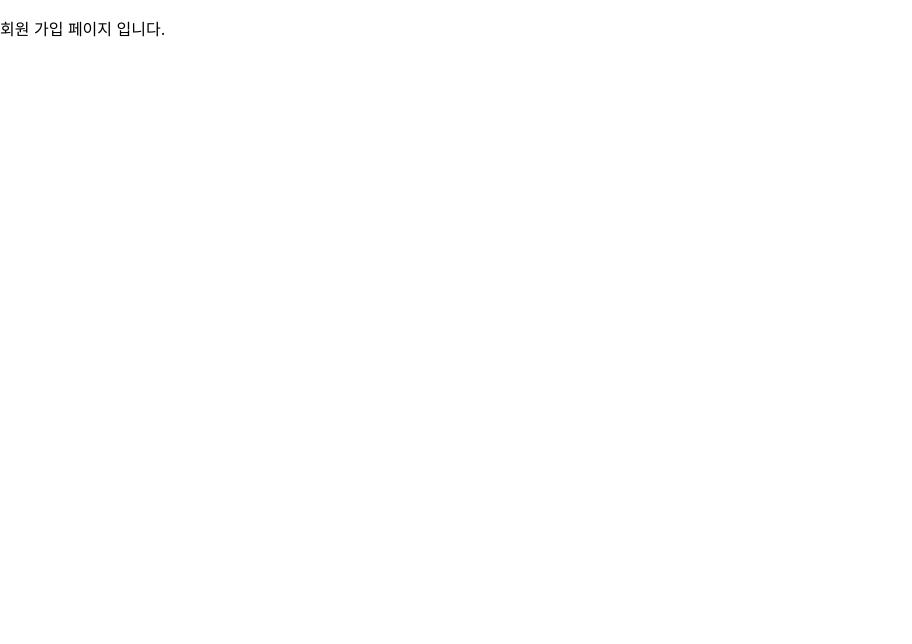
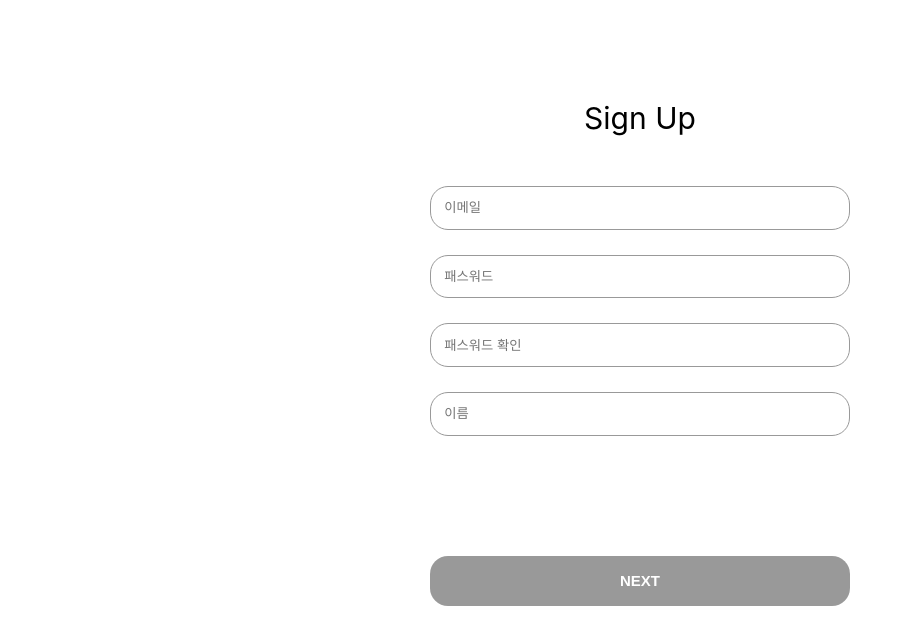
Before and after one commit to jks2024/react-real-prj-240114, a React (Create React App) app: page /Signup in a window 1280 px wide. Shown: the top 644 px of the page, without its empty margins (0-912 px from the left). Built offline with nearby package versions, Linux system fonts and the light colour scheme.

Commit message:
1월14일수업

```diff
--- a/src/api/AxiosApi.js
+++ b/src/api/AxiosApi.js
@@ -10,7 +10,19 @@ const AxiosApi = {
     };
     return await axios.post(EZEN_DOMAIN + "/auth/login", login);
   },
+  // 회원 가입 여부 확인
+  memberRegCheck: async (email) => {
+    return await axios.get(EZEN_DOMAIN + `/auth/exists/${email}`);
+  },
   // 회원 가입
+  memberReg: async (email, pwd, name) => {
+    const member = {
+      email: email,
+      pwd: pwd,
+      name: name,
+    };
+    return await axios.post(EZEN_DOMAIN + "/auth/signup", member);
+  },
 };
 
 export default AxiosApi;
--- /dev/null
+++ b/src/component/Modal.js
@@ -0,0 +1,118 @@
+import React from "react";
+import styled from "styled-components";
+
+const ModalStyle = styled.div`
+  .modal {
+    display: none;
+    position: fixed;
+    top: 0;
+    right: 0;
+    bottom: 0;
+    left: 0;
+    z-index: 99;
+    background-color: rgba(0, 0, 0, 0.6);
+  }
+
+  .openModal {
+    display: flex;
+    align-items: center;
+    /* 팝업이 열릴때 스르륵 열리는 효과 */
+    animation: modal-bg-show 0.8s;
+  }
+
+  section {
+    width: 90%;
+    max-width: 450px;
+    margin: 0 auto;
+    border-radius: 0.3rem;
+    background-color: #fff;
+    /* 팝업이 열릴때 스르륵 열리는 효과 */
+    animation: modal-show 0.3s;
+    overflow: hidden;
+    header {
+      position: relative;
+      padding: 16px 64px 16px 16px;
+      background-color: #f1f1f1;
+      font-weight: 700;
+      button {
+        position: absolute;
+        top: 15px;
+        right: 15px;
+        width: 30px;
+        font-size: 21px;
+        font-weight: 700;
+        text-align: center;
+        color: #999;
+        background-color: transparent;
+      }
+    }
+    main {
+      padding: 16px;
+      border-bottom: 1px solid #dee2e6;
+      border-top: 1px solid #dee2e6;
+    }
+    footer {
+      padding: 12px 16px;
+      text-align: right;
+      button {
+        padding: 6px 12px;
+        color: #fff;
+        background-color: #6c757d;
+        border-radius: 5px;
+        font-size: 13px;
+      }
+    }
+  }
+
+  @keyframes modal-show {
+    from {
+      opacity: 0;
+      margin-top: -50px;
+    }
+    to {
+      opacity: 1;
+      margin-top: 0;
+    }
+  }
+  @keyframes modal-bg-show {
+    from {
+      opacity: 0;
+    }
+    to {
+      opacity: 1;
+    }
+  }
+`;
+
+const Button = styled.button`
+  outline: none;
+  cursor: pointer;
+  margin-right: 10px;
+  border: 0;
+  width: 60px;
+`;
+
+const Modal = (props) => {
+  const { open, confirm, close, type, header, children } = props;
+
+  return (
+    <ModalStyle>
+      <div className={open ? "openModal modal" : "modal"}>
+        {open && (
+          <section>
+            <header>
+              {header}
+              <button onClick={close}>&times;</button>
+            </header>
+            <main>{children}</main>
+            <footer>
+              {type && <Button onClick={confirm}>확인</Button>}
+              <Button onClick={close}>취소</Button>
+            </footer>
+          </section>
+        )}
+      </div>
+    </ModalStyle>
+  );
+};
+export default Modal;
--- a/src/pages/signup/Login.js
+++ b/src/pages/signup/Login.js
@@ -76,13 +76,6 @@ const Login = () => {
           <Button disabled>SIGN IN</Button>
         )}
       </Items>
-
-      <div className="footer">
-        <p>
-          저작권 ©<span style={{ fontWeight: "bold" }}>KyungSoo. Jeong</span>{" "}
-          에게 모든 권한이 있습니다.
-        </p>
-      </div>
     </Container>
   );
 };
--- a/src/pages/signup/Signup.js
+++ b/src/pages/signup/Signup.js
@@ -1,8 +1,186 @@
+import React, { useState } from "react";
+import { useNavigate } from "react-router-dom";
+import AxiosApi from "../../api/AxiosApi";
+import Input from "../../component/Input";
+import Button from "../../component/Button";
+import { Container, Items } from "../../component/LoginComponent";
+import Modal from "../../component/Modal";
+// 이메일 입력시 서버와 통신해서 가입된 이메일인지 실시간 확인 하기
+// 모달 박스는 우선 넣지 말고 alert 팝업으로 띄우고 가능하면 추가하기
+
 const Signup = () => {
+  const navigate = useNavigate();
+  // 키보드 입력
+  const [inputPw, setInputPw] = useState("");
+  const [inputConPw, setInputConPw] = useState("");
+  const [inputName, setInputName] = useState("");
+  const [inputEmail, setInputEmail] = useState("");
+
+  // 오류 메시지
+  const [pwMessage, setPwMessage] = useState("");
+  const [conPwMessage, setConPwMessage] = useState("");
+  const [mailMessage, setMailMessage] = useState("");
+
+  // 유효성 검사
+  const [isMail, setIsMail] = useState(false);
+  const [isPw, setIsPw] = useState(false);
+  const [isConPw, setIsConPw] = useState(false);
+  const [isName, setIsName] = useState(false);
+
+  // 모달 팝업
+  const [modalOpen, setModalOpen] = useState(false);
+  const [modalText, setModalText] = useState("중복된 아이디 입니다.");
+  const closeModal = () => setModalOpen(false);
+
+  const onChangeMail = (e) => {
+    setInputEmail(e.target.value);
+    const emailRegex = /^[a-zA-Z0-9._-]+@[a-zA-Z0-9.-]+\.[a-zA-Z]{2,4}$/;
+    if (!emailRegex.test(e.target.value)) {
+      setMailMessage("이메일 형식이 올바르지 않습니다.");
+      setIsMail(false);
+    } else {
+      setMailMessage("올바른 형식 입니다.");
+      setIsMail(true);
+      memberRegCheck(e.target.value);
+    }
+  };
+  const onChangePw = (e) => {
+    //const passwordRegex = /^(?=.*[a-zA-Z])(?=.*[!@#$%^*+=-])(?=.*[0-9]).{8,25}$/
+    const passwordRegex = /^(?=.*[a-zA-Z])(?=.*[0-9]).{8,25}$/;
+    const passwordCurrent = e.target.value;
+    setInputPw(passwordCurrent);
+    if (!passwordRegex.test(passwordCurrent)) {
+      setPwMessage("숫자+영문자 조합으로 8자리 이상 입력해주세요!");
+      setIsPw(false);
+    } else {
+      setPwMessage("안전한 비밀번호에요 : )");
+      setIsPw(true);
+    }
+  };
+  const onChangeConPw = (e) => {
+    const passwordCurrent = e.target.value;
+    setInputConPw(passwordCurrent);
+    if (passwordCurrent !== inputPw) {
+      setConPwMessage("비밀 번호가 일치하지 않습니다.");
+      setIsConPw(false);
+    } else {
+      setConPwMessage("비밀 번호가 일치 합니다. )");
+      setIsConPw(true);
+    }
+  };
+  const onChangeName = (e) => {
+    setInputName(e.target.value);
+    setIsName(true);
+  };
+  // 회원 가입 여부 확인
+  const memberRegCheck = async (email) => {
+    try {
+      const resp = await AxiosApi.memberRegCheck(email);
+      console.log("가입 가능 여부 확인 : ", resp.data);
+
+      if (resp.data) {
+        setMailMessage("사용 가능한 이메일 입니다.");
+        setIsMail(true);
+      } else {
+        setMailMessage("중복된 이메일 입니다.");
+        setIsMail(false);
+      }
+    } catch (error) {
+      console.log(error);
+    }
+  };
+  const onClickLogin = async () => {
+    try {
+      const memberReg = await AxiosApi.memberReg(
+        inputEmail,
+        inputPw,
+        inputName
+      );
+      console.log(memberReg.data);
+      if (memberReg.data) {
+        navigate("/");
+      } else {
+        setModalOpen(true);
+        setModalText("회원 가입에 실패 했습니다.");
+      }
+    } catch (e) {
+      console.log(e);
+      setModalOpen(true);
+      setModalText("회원 가입에 실패 했습니다.");
+    }
+  };
+
   return (
-    <>
-      <p>회원 가입 페이지 입니다.</p>
-    </>
+    <Container>
+      <Items className="sign">
+        <span>Sign Up</span>
+      </Items>
+
+      <Items className="item2">
+        <Input
+          type="email"
+          placeholder="이메일"
+          value={inputEmail}
+          onChange={onChangeMail}
+        />
+      </Items>
+      <Items className="hint">
+        {inputEmail.length > 0 && (
+          <span className={`${isMail ? "success" : "error"}`}>
+            {mailMessage}
+          </span>
+        )}
+      </Items>
+      <Items className="item2">
+        <Input
+          type="password"
+          placeholder="패스워드"
+          value={inputPw}
+          onChange={onChangePw}
+        />
+      </Items>
+      <Items className="hint">
+        {inputPw.length > 0 && (
+          <span className={`${isPw ? "success" : "error"}`}>{pwMessage}</span>
+        )}
+      </Items>
+      <Items className="item2">
+        <Input
+          type="password"
+          placeholder="패스워드 확인"
+          value={inputConPw}
+          onChange={onChangeConPw}
+        />
+      </Items>
+      <Items className="hint">
+        {inputPw.length > 0 && (
+          <span className={`${isConPw ? "success" : "error"}`}>
+            {conPwMessage}
+          </span>
+        )}
+      </Items>
+      <Items className="item2">
+        <Input
+          type="text"
+          placeholder="이름"
+          value={inputName}
+          onChange={onChangeName}
+        />
+      </Items>
+
+      <Items className="item2">
+        {isMail && isPw && isConPw && isName ? (
+          <Button enabled onClick={onClickLogin}>
+            NEXT
+          </Button>
+        ) : (
+          <Button disabled>NEXT</Button>
+        )}
+      </Items>
+      <Modal open={modalOpen} close={closeModal} header="오류">
+        {modalText}
+      </Modal>
+    </Container>
   );
 };
 export default Signup;
```
